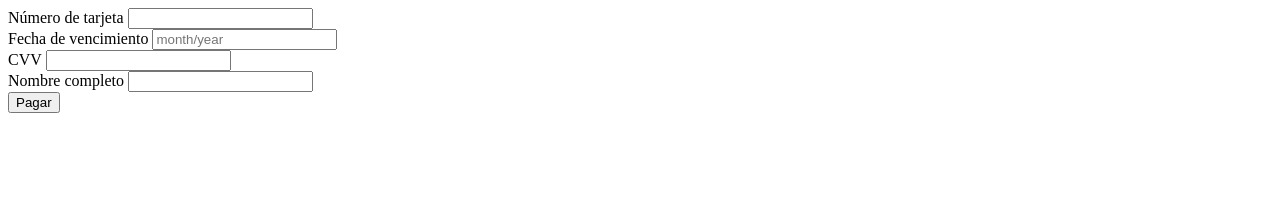
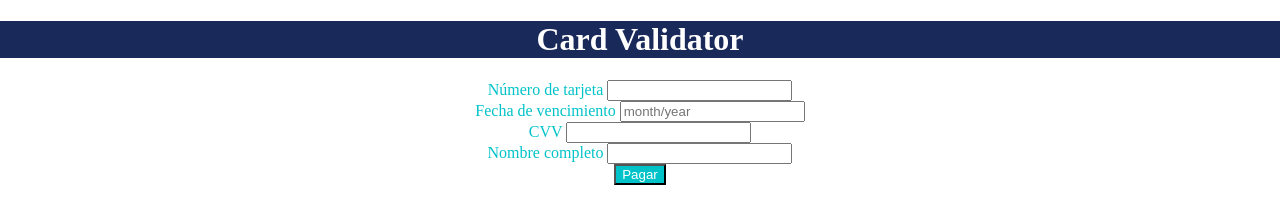
Before and after one commit to Laboratoria-learning/card-validator-without-plugin, a plain HTML site: page index.html in a window 1280 px wide. Drawn offline with Linux system fonts and the light colour scheme.

Commit message:
Adding styles

```diff
--- /dev/null
+++ b/css/main.css
@@ -0,0 +1,20 @@
+body{
+  margin: 0;
+  padding: 0;
+}
+
+#tittle{
+  background-color: #192959;
+  color: #fff;
+  text-align: center;
+}
+
+form{
+  text-align: center;
+  color: #00c3c9;
+}
+
+#btn{
+  background-color: #00c3c9;
+  color: #fff;
+}
--- a/index.html
+++ b/index.html
@@ -2,9 +2,13 @@
 <html>
   <head>
     <meta charset="utf-8">
+    <link rel="stylesheet" href="css/main.css">
     <title>Card Validator</title>
   </head>
   <body>
+    <header>
+      <h1 id="tittle">Card Validator</h1>
+    </header>
     <form>
       <div class="form-group">
         <label for="cn">Número de tarjeta</label>
@@ -22,8 +26,8 @@
         <label for="name">Nombre completo</label>
         <input id="name" name="name" maxlength="30"/>
       </div>
-      <input type="submit" value="Pagar" />
+      <input id="btn" type="submit" value="Pagar" />
     </form>
-    <script type="text/javascript" src="app.js"></script>
+    <script type="text/javascript" src="js/app.js"></script>
   </body>
 </html>
--- a/app.js
+++ b/js/app.js
@@ -142,5 +142,5 @@ const valdCvv = elementCvv =>{
 
 //funcion que valida que no haya espacios vacios o que tenga numeros más de 30 letras
 const valdName = userName =>{
-console.log(userName);
+
 }
```
Also changed, not shown: 1 other file.
